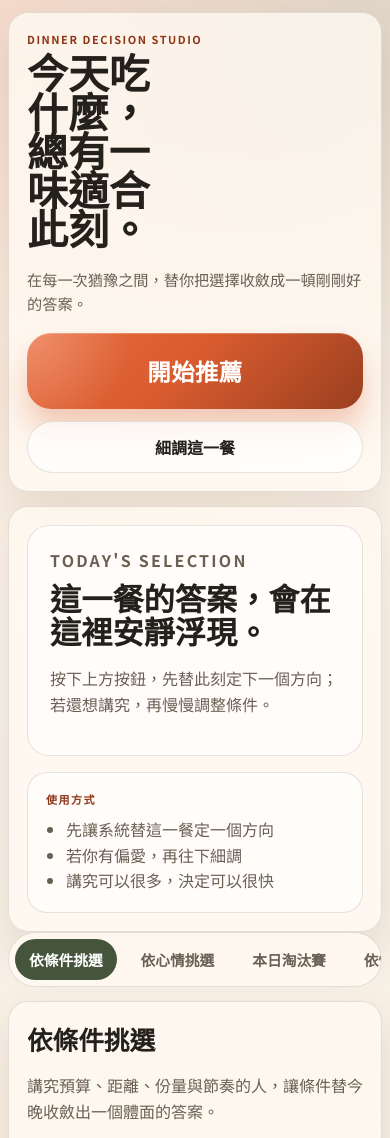
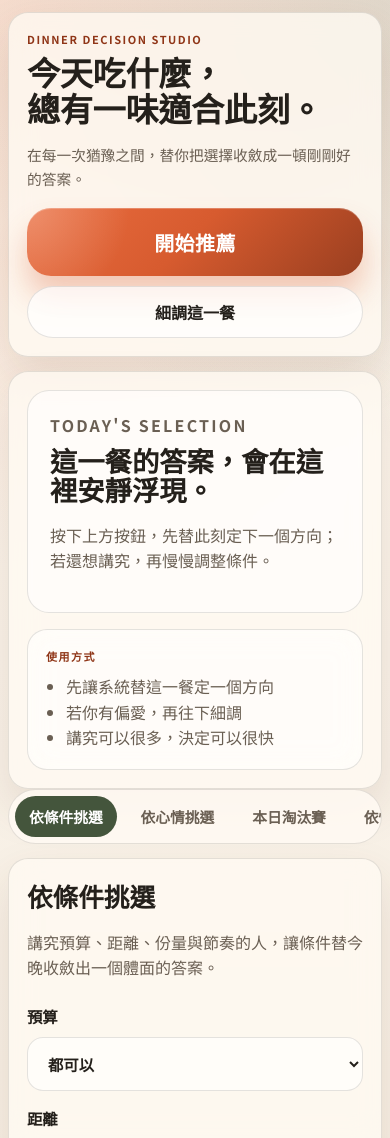
Before and after one commit to xz487zx/-, a plain HTML site: page index.html in a window 390 px wide. Shown: the top 1138 px of the page. Drawn offline with Linux system fonts and the light colour scheme; a web font is replaced by a local one.

Commit message:
Refine mobile hero layout

```diff
--- a/styles.css
+++ b/styles.css
@@ -89,6 +89,7 @@ textarea {
   font-size: clamp(2.8rem, 6vw, 5rem);
   max-width: 10ch;
   text-wrap: balance;
+  word-break: keep-all;
 }
 
 .hero-text,
@@ -426,9 +427,10 @@ textarea {
   }
 
   .hero h1 {
-    font-size: clamp(2.2rem, 11vw, 3.25rem);
-    max-width: 8ch;
-    line-height: 0.95;
+    font-size: clamp(2rem, 9vw, 2.9rem);
+    max-width: none;
+    line-height: 1.06;
+    letter-spacing: -0.01em;
   }
 
   .hero-text,
@@ -446,6 +448,10 @@ textarea {
   .pk-actions,
   .result-actions {
     margin-top: 18px;
+  }
+
+  .hero-copy {
+    gap: 0;
   }
 
   .start-button {
@@ -483,7 +489,7 @@ textarea {
 
   .result-card h3,
   .result-empty h3 {
-    font-size: clamp(1.6rem, 8vw, 2.2rem);
+    font-size: clamp(1.45rem, 7vw, 2rem);
     line-height: 1.06;
   }
 
@@ -519,12 +525,29 @@ textarea {
   }
 
   .hero h1 {
-    font-size: clamp(2rem, 10.5vw, 2.9rem);
-    max-width: 7ch;
+    font-size: clamp(1.85rem, 8.5vw, 2.5rem);
+    max-width: none;
+    line-height: 1.08;
   }
 
   .hero-text {
-    font-size: 0.95rem;
+    font-size: 0.92rem;
+  }
+
+  .hero-actions,
+  .pk-actions,
+  .result-actions {
+    gap: 10px;
+  }
+
+  .start-button {
+    min-height: 68px;
+    font-size: 1.25rem;
+  }
+
+  .ghost-button,
+  .primary-button {
+    font-size: 1rem;
   }
 
   .tabs {
```
